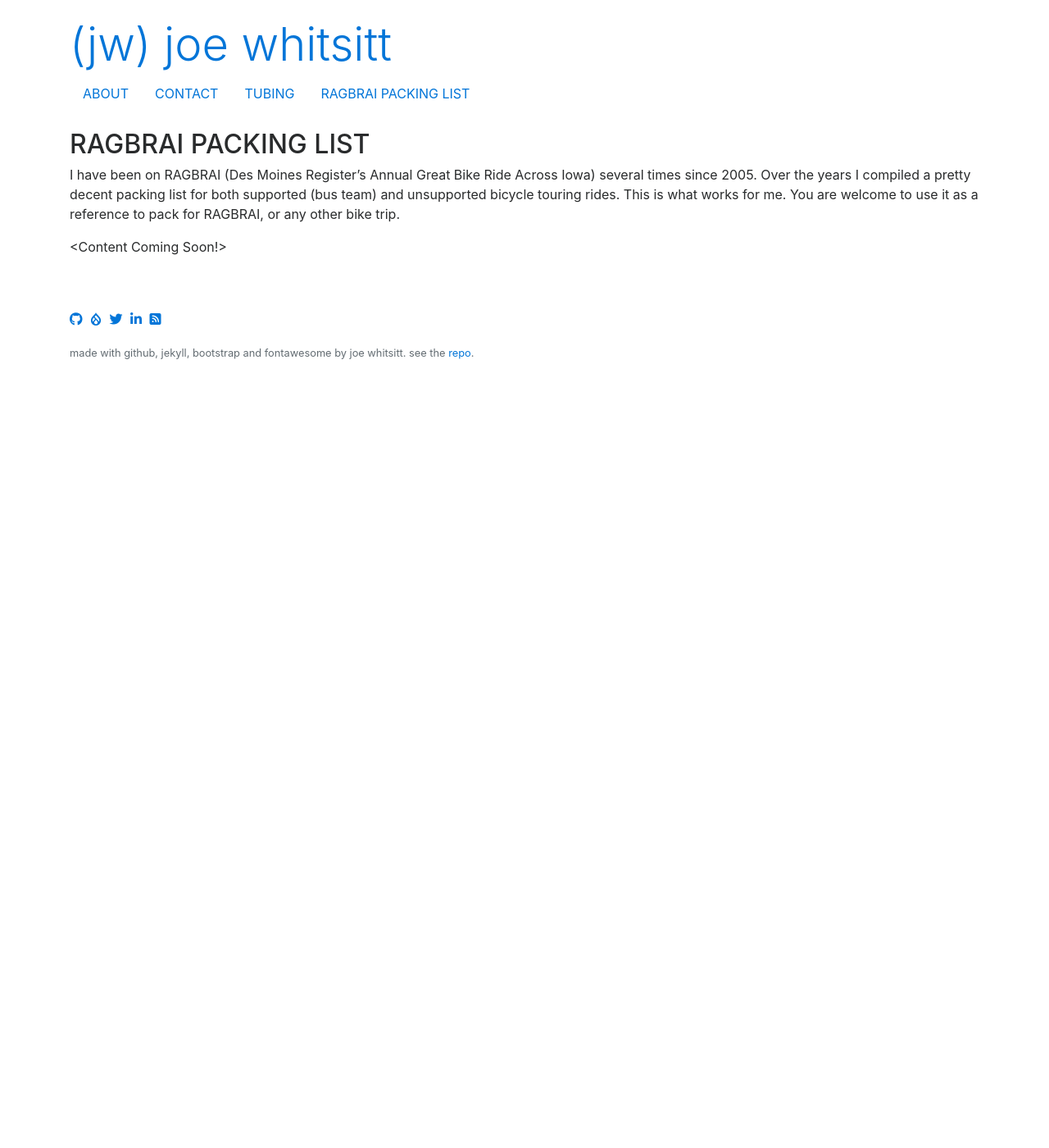
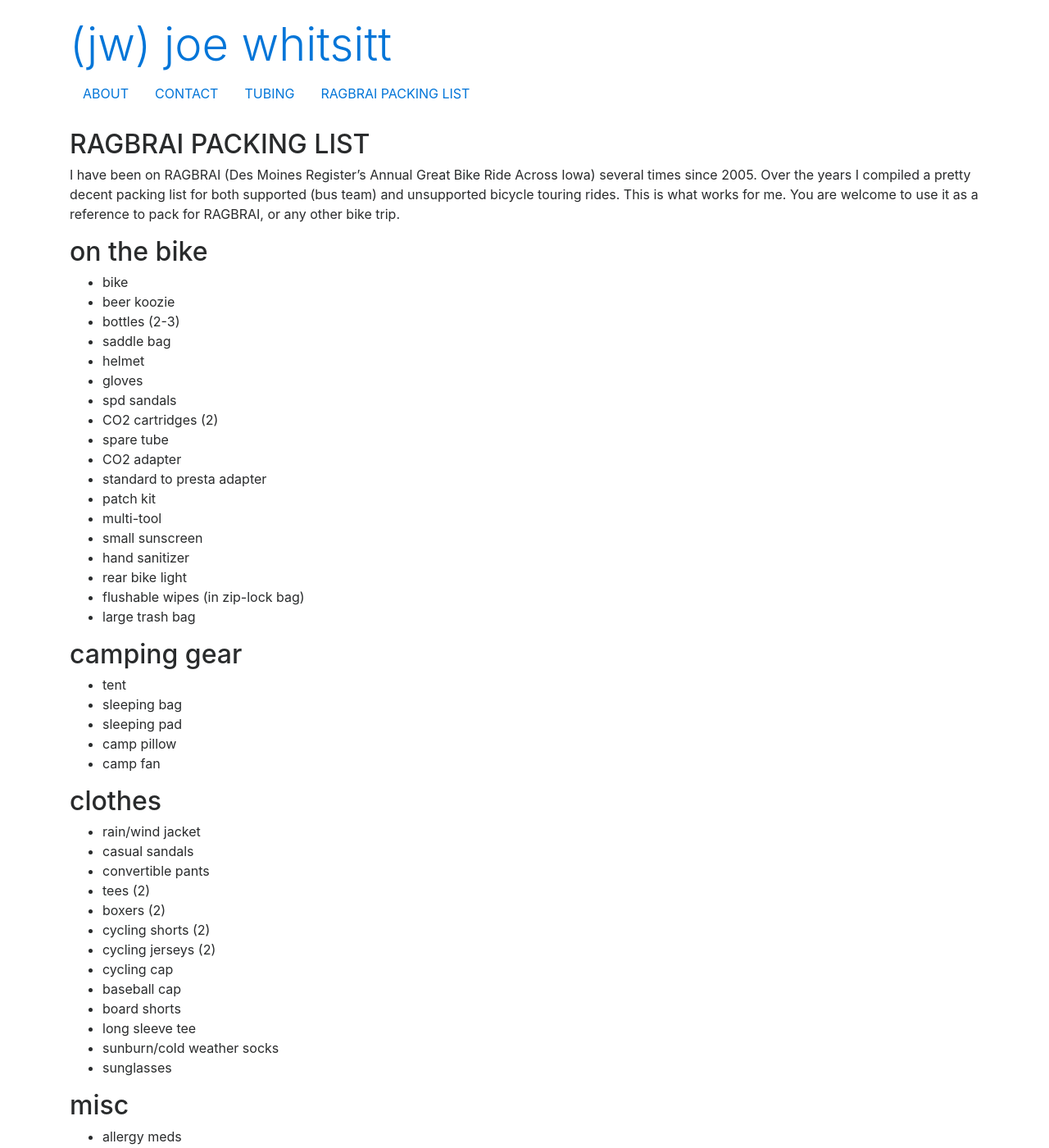
Before and after one commit to joewhitsitt/joewhitsitt.github.io, a Jekyll site: the page built from _pages/ragbrai-packing.md, in a window 1280 px wide and 1400 px high. Shown: the whole window at 82% size. Built offline with Jekyll 4.4.1, drawn with Linux system fonts in a browser that asks for light colours; nearby versions of some CDN libraries; some of the changed text lies outside the part shown.

Commit message:
initial list from 2011, 12, 14.

```diff
--- a/_pages/ragbrai-packing.md
+++ b/_pages/ragbrai-packing.md
@@ -5,4 +5,83 @@ permalink: /ragbrai-packing/
 ---
 I have been on RAGBRAI (Des Moines Register's Annual Great Bike Ride Across Iowa) several times since 2005. Over the years I compiled a pretty decent packing list for both supported (bus team) and unsupported bicycle touring rides. This is what works for me. You are welcome to use it as a reference to pack for RAGBRAI, or any other bike trip.
 
-<Content Coming Soon!>
+on the bike
+---
+- bike
+- beer koozie
+- bottles (2-3)
+- saddle bag
+- helmet
+- gloves
+- spd sandals
+- CO2 cartridges (2)
+- spare tube
+- CO2 adapter
+- standard to presta adapter
+- patch kit
+- multi-tool
+- small sunscreen
+- hand sanitizer
+- rear bike light
+- flushable wipes (in zip-lock bag)
+- large trash bag
+
+camping gear
+---
+- tent
+- sleeping bag
+- sleeping pad
+- camp pillow
+- camp fan
+
+clothes
+---
+- rain/wind jacket
+- casual sandals
+- convertible pants
+- tees (2)
+- boxers (2)
+- cycling shorts (2)
+- cycling jerseys (2)
+- cycling cap
+- baseball cap
+- board shorts
+- long sleeve tee
+- sunburn/cold weather socks
+- sunglasses
+
+misc
+---
+- allergy meds
+- ibuprofen
+- tums
+- eye drops
+- ear plugs
+- first aid cream
+- sunscreen
+- chapstick
+- camp towel
+- headlight
+- dr bronner's soap
+- deodorant
+- toothbrush
+- toothpaste
+- wallet
+- phone
+- phone charger
+- mini swiss army knife
+- gallon-sized zip-lock bags
+- replacement AAA batteries (bike/head light)
+- clothesline
+- pipe insulation
+- 15 mm wrench
+- clif bars
+- clif bloks
+- gorp
+- nuun tabs
+- jerky
+- gallon water
+- rear pannier
+- bungie
+- rear-mirror
+- solar kit
```
